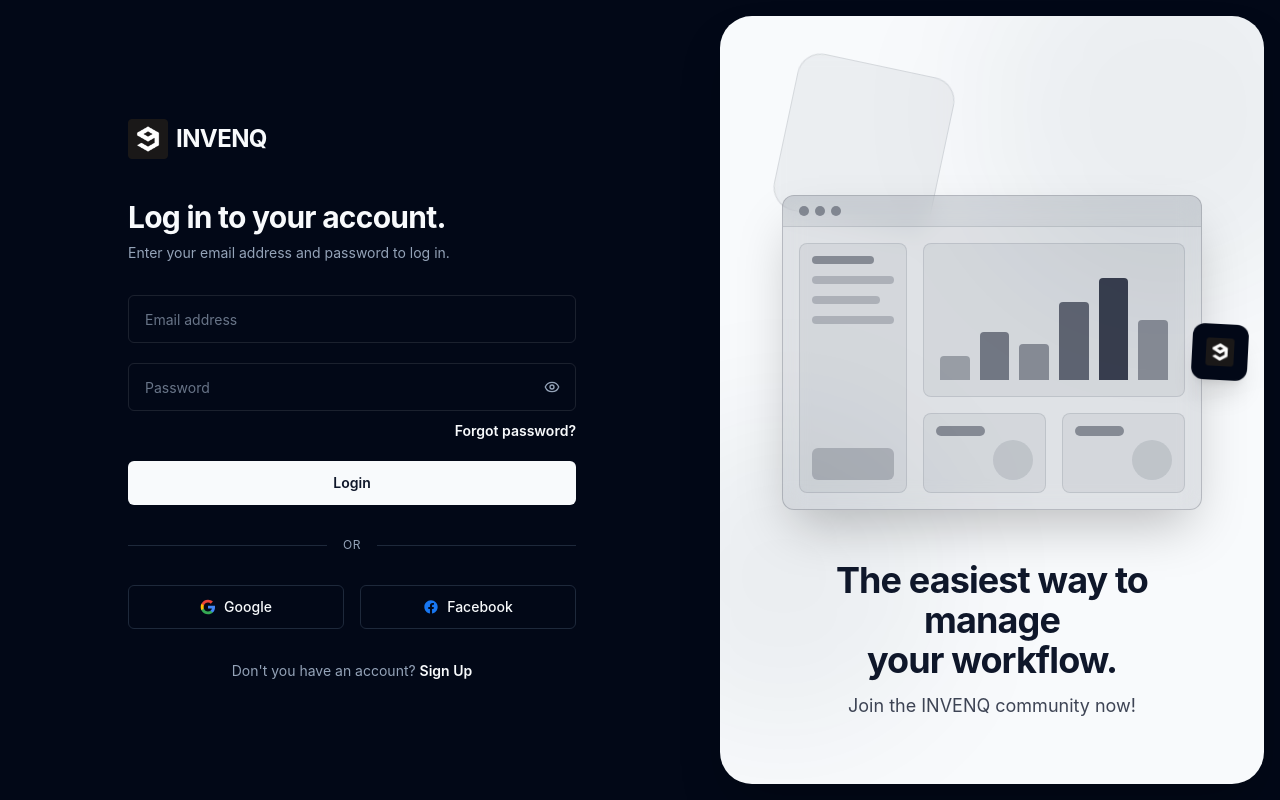
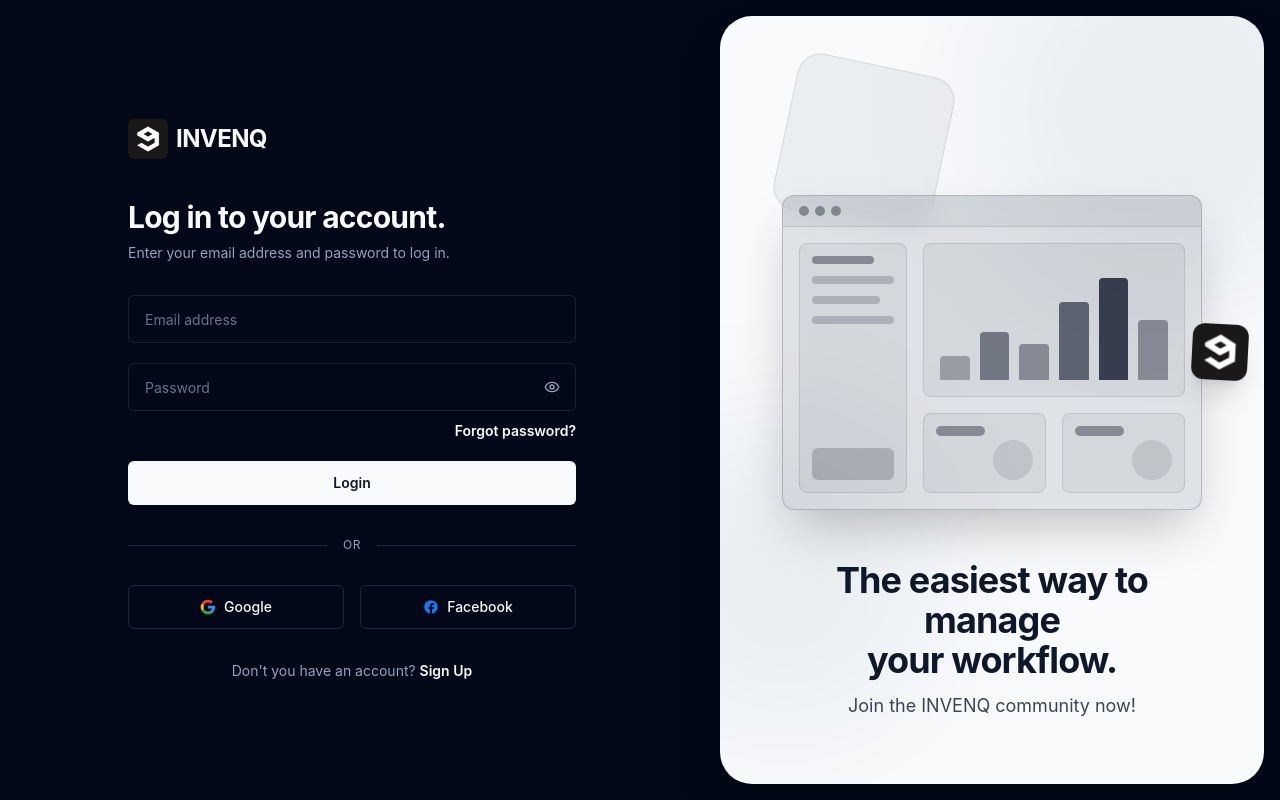
Before and after one commit to Muneerbakkar/Inventory-frontend, a React (Vite) app: page /login in a window 1280 px wide. Built offline with nearby package versions, Linux system fonts and the light colour scheme; no server answers.

Commit message:
style: remove dark invert from logo and floating container bg to fix black border issue

```diff
--- a/src/components/layout/Sidebar.jsx
+++ b/src/components/layout/Sidebar.jsx
@@ -108,7 +108,7 @@ export const Sidebar = ({ isOpen, setIsOpen }) => {
       )}>
         <div className="flex h-16 items-center justify-between border-b px-6">
           <div className="flex items-center gap-2.5">
-            <img src="/logo.png" alt="INVENQ logo" className="h-10 w-10 dark:invert" />
+            <img src="/logo.png" alt="INVENQ logo" className="h-10 w-10 rounded-md" />
             <h1 className="text-xl font-bold text-foreground tracking-tight">
               INVENQ
             </h1>
--- a/src/pages/Login.jsx
+++ b/src/pages/Login.jsx
@@ -32,9 +32,8 @@ export const Login = () => {
       {/* Left Panel: Login Form */}
       <div className="flex w-full flex-col justify-center px-4 py-12 sm:px-12 md:px-24 lg:w-[55%] xl:px-32">
         <div className="mx-auto w-full max-w-md">
-          {/* Logo Section */}
           <div className="mb-10 flex items-center gap-2">
-            <img src="/logo.png" alt="INVENQ logo" className="h-10 w-10 dark:invert" />
+            <img src="/logo.png" alt="INVENQ logo" className="h-10 w-10 rounded-md" />
             <span className="text-2xl font-bold tracking-tight">INVENQ</span>
           </div>
 
@@ -192,8 +191,8 @@ export const Login = () => {
               </div>
             </div>
 
-            <div className="absolute right-4 top-1/2 -translate-y-1/2 flex h-14 w-14 items-center justify-center rounded-xl bg-background text-primary shadow-xl rotate-3 transform transition-transform hover:rotate-6">
-              <img src="/logo.png" alt="INVENQ logo" className="h-7 w-7 dark:invert" />
+            <div className="absolute right-4 top-1/2 -translate-y-1/2 rotate-3 transform transition-transform hover:rotate-6 shadow-xl rounded-xl overflow-hidden">
+              <img src="/logo.png" alt="INVENQ logo" className="h-14 w-14 object-cover" />
             </div>
 
           </div>
```
